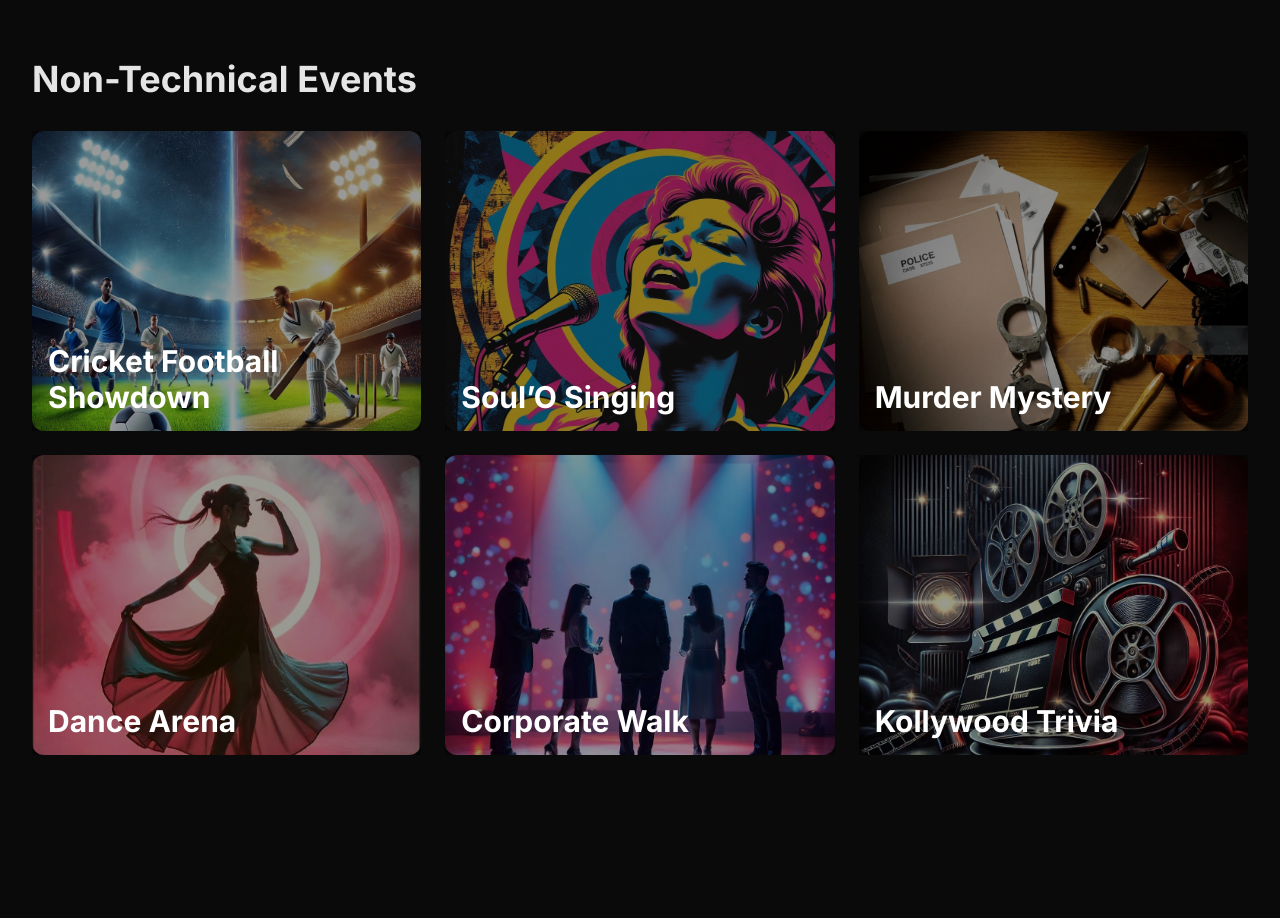
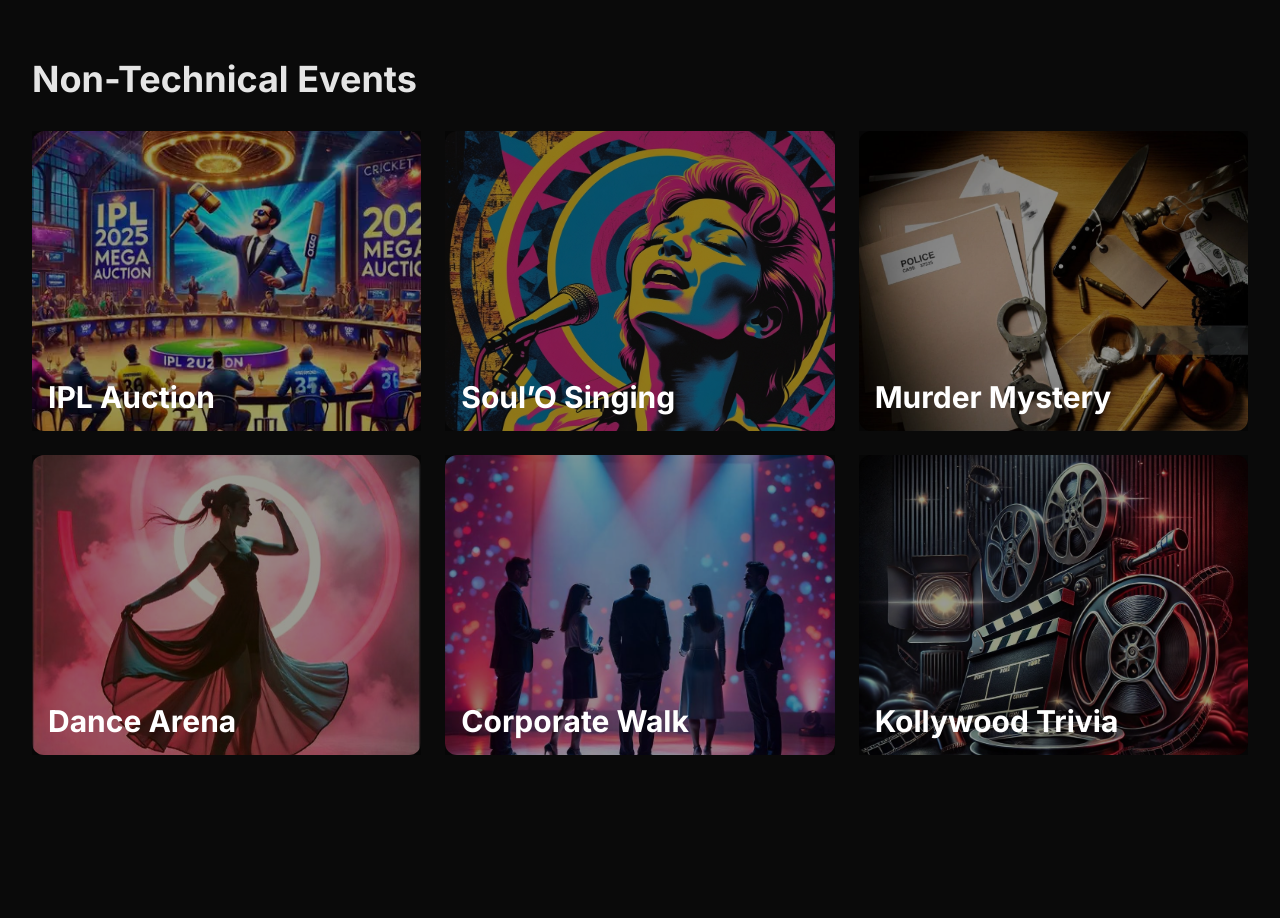
Before and after one commit to tanush-em/INVICTUS, a Next.js app: page / in a window 1280 px wide. Shown: the part 3960-4878 px from the top of the page. Built offline with nearby package versions, Linux system fonts and the light colour scheme.

Commit message:
profile pic changes

```diff
--- a/app/components/EventsSection.js
+++ b/app/components/EventsSection.js
@@ -78,10 +78,10 @@
 
   const nonTechnicalEvents = [
     {
-      title: "Cricket Football Showdown",
-      src: "turf-cricket.jpeg",
-      description: "Get ready to showcase your sports skills. Experience fast-paced action, strategic gameplay, and thrilling moments as teams compete for glory !",
-      redirectLink: "/events/turf-cricket-showdown"
+      title: "IPL Auction",
+      src: "ipl-auction.png",
+      description: "Experience the thrill of bidding in our exciting Mock IPL Auction event! Step into the shoes of franchise owners, manage your virtual budget, and build your dream team of cricket superstars.",
+      redirectLink: "/events/ipl-auction"
     },
     {
       title: "Soul’O Singing",
```
Also changed, not shown: public/ipl-auction.png (added).
